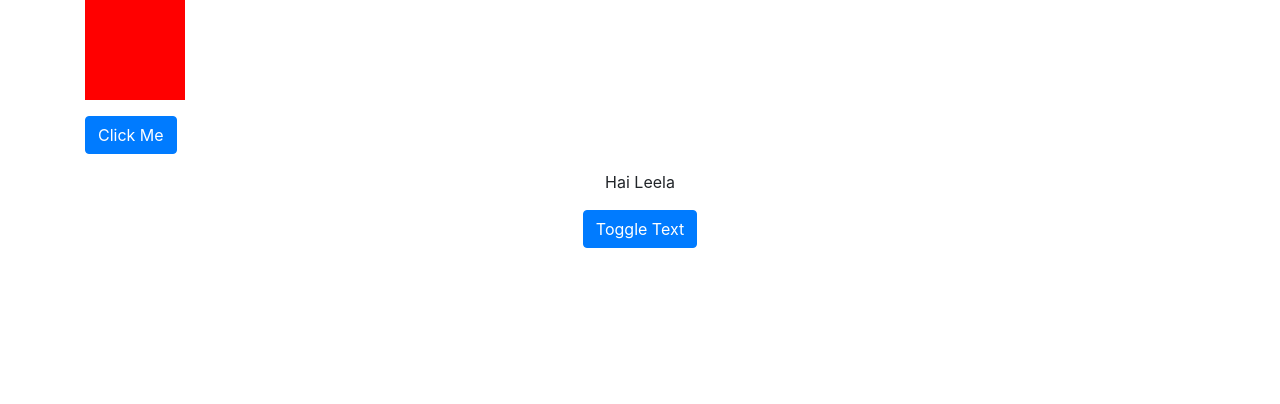
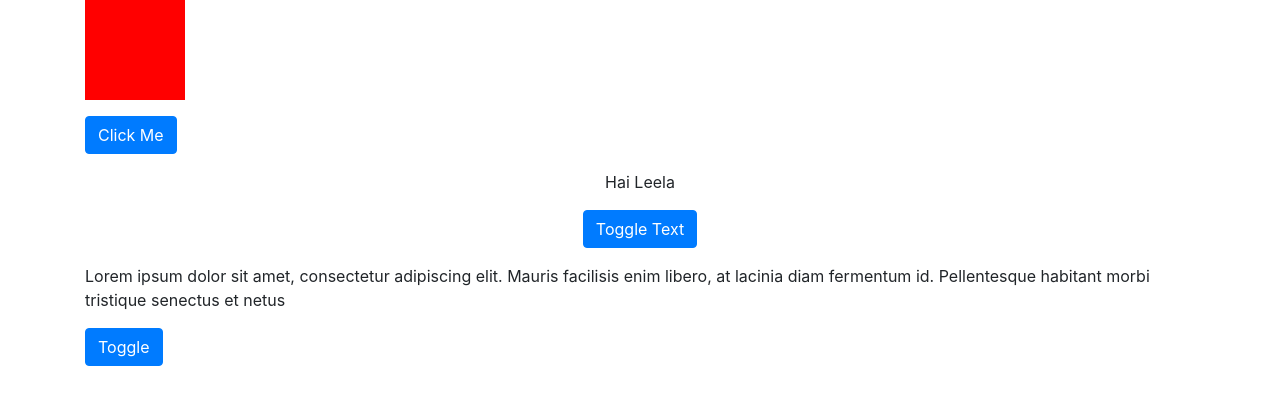
Before and after one commit to leelanarasimha/vue3-course, a Vue app in the folder vue-animations/: page / in a window 1280 px wide. Shown: the top 404 px of the page. Built offline with nearby package versions, Linux system fonts and the light colour scheme.

Commit message:
Added animation keyframes in transition component

```diff
--- a/vue-animations/src/App.vue
+++ b/vue-animations/src/App.vue
@@ -15,6 +15,9 @@
                 <div class="my-3">
                     <the-paragraph></the-paragraph>
                 </div>
+                <div class="my-3">
+                    <animate-paragraph></animate-paragraph>
+                </div>
             </div>
         </div>
     </div>
@@ -22,6 +25,7 @@
 
 <script>
 import TheParagraph from './components/TheParagraph.vue';
+import AnimateParagraph from './components/AnimateParagraph.vue';
 export default {
     data() {
         return {
@@ -30,6 +34,7 @@ export default {
     },
     components: {
         TheParagraph,
+        AnimateParagraph,
     },
     methods: {
         onAnimateClick() {
--- /dev/null
+++ b/vue-animations/src/components/AnimateParagraph.vue
@@ -0,0 +1,66 @@
+<template>
+    <div>
+        <transition>
+            <p v-if="showParagraph">
+                Lorem ipsum dolor sit amet, consectetur adipiscing elit.
+                Mauris facilisis enim libero, at lacinia diam fermentum id.
+                Pellentesque habitant morbi tristique senectus et netus
+            </p>
+        </transition>
+
+        <div>
+            <button class="btn btn-primary" @click.prevent="onToggle()">
+                Toggle
+            </button>
+        </div>
+    </div>
+</template>
+
+<script>
+export default {
+    data() {
+        return {
+            showParagraph: true,
+        };
+    },
+    methods: {
+        onToggle() {
+            this.showParagraph = !this.showParagraph;
+        },
+    },
+};
+</script>
+
+<style scoped>
+.v-enter-active {
+    animation: animate-para 1s;
+}
+
+.v-leave-active {
+    animation: animate-para 1s reverse;
+}
+
+@keyframes animate-para {
+    0% {
+        opacity: 0;
+        transform: translateX(0px);
+    }
+
+    25% {
+        opacity: 0.25;
+        transform: translateX(30px);
+    }
+    50% {
+        opacity: 0.5;
+        transform: translateX(-30px);
+    }
+    75% {
+        opacity: 0.75;
+        transform: translateX(30px);
+    }
+    100% {
+        opacity: 1;
+        transform: translateX(0px);
+    }
+}
+</style>
```
